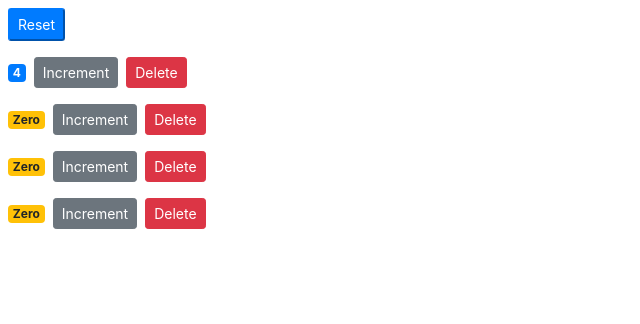
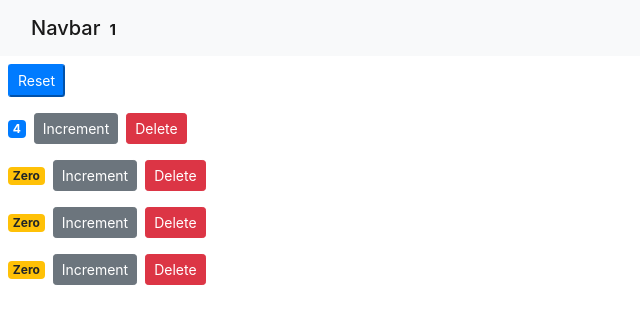
Before and after one commit to jpitman1010/counter2, a React (Create React App) app: page / in a window 1280 px wide. Shown: the top 324 px of the page, without its empty margins (0-640 px from the left). Built offline with nearby package versions, Linux system fonts and the light colour scheme.

Commit message:
lifting State to App to allow props to pass to multiple parent components

```diff
--- a/src/App.js
+++ b/src/App.js
@@ -1,25 +1,54 @@
-import logo from './logo.svg';
+import React, { Component } from 'react';
 import './App.css';
+import NavBar from './components/navbar';
+import Counters from './components/counters';
 
-function App() {
+class App extends Component {
+  state = {
+    counters: [
+    { id: 1, value: 4},
+    { id: 2, value: 0},
+    { id: 3, value: 0},
+    { id: 4, value: 0}
+    ]
+  };
+
+ handleDelete = counterId => {
+    const counters = this.state.counters.filter(c => c.id !== counterId);
+    this.setState({ counters });
+    console.log('event handler called', counters);
+ };
+
+ handleIncrement = counter => {
+    const counters = [...this.state.counters];
+    const index = counters.indexOf(counter);
+    counters[index] = {...counter};
+    counters[index].value++;
+    this.setState({ counters });
+  };
+
+  handleReset = () => {
+      const counters = this.state.counters.map(c => {
+          c.value = 0;
+          return c;
+      });
+      this.setState({ counters });
+  };
+  render() {
   return (
-    <div className="App">
-      <header className="App-header">
-        <img src={logo} className="App-logo" alt="logo" />
-        <p>
-          Edit <code>src/App.js</code> and save to reload.
-        </p>
-        <a
-          className="App-link"
-          href="https://reactjs.org"
-          target="_blank"
-          rel="noopener noreferrer"
-        >
-          Learn React
-        </a>
-      </header>
-    </div>
-  );
+    <React.Fragment>
+      <NavBar totalCounters={this.state.counters.filter(c => c.value > 0).length} />
+      <main classNme="container">
+        <Counters
+          counters={this.state.counters}
+          onReset={this.handleReset}
+          onIncrement={this.handleIncrement}
+          onDelete={this.handleDelete}
+        />
+      </main>
+   </React.Fragment>
+    );
+  }
 }
 
 export default App;
--- a/src/components/counters.jsx
+++ b/src/components/counters.jsx
@@ -2,48 +2,19 @@
 import Counter from './counter';
 
 class Counters extends Component {
-    state = {
-        counters: [
-        { id: 1, value: 4},
-        { id: 2, value: 0},
-        { id: 3, value: 0},
-        { id: 4, value: 0}
-        ]
-     };
 
-     handleDelete = counterId => {
-        const counters = this.state.counters.filter(c => c.id !== counterId);
-        this.setState({ counters });
-        console.log('event handler called', counters);
-     };
-
-     handleIncrement = counter => {
-        const counters = [...this.state.counters];
-        const index = counters.indexOf(counter);
-        counters[index] = {...counter};
-        counters[index].value++;
-        this.setState({ counters });
-    }
-
-    handleReset = () => {
-        const counters = this.state.counters.map(c => {
-            c.value = 0;
-            return c;
-        });
-        this.setState({ counters });
-    }
 
     render() {
 
         return (
             <div>
-                <button onClick={this.handleReset} className="btn-primary btn-sm m-2">Reset</button>
-                { this.state.counters.map(counter => (
+                <button onClick={this.props.onReset} className="btn-primary btn-sm m-2">Reset</button>
+                { this.props.counters.map(counter => (
                     <Counter
                     key={counter.id}
                     value={counter.value}
-                    onDelete={this.handleDelete}
-                    onIncrement={this.handleIncrement}
+                    onDelete={this.props.onDelete}
+                    onIncrement={this.props.onIncrement}
                     counter={counter}
                  />
                 ))}
--- /dev/null
+++ b/src/components/navbar.jsx
@@ -0,0 +1,20 @@
+import React, { Component } from 'react';
+
+class NavBar extends Component {
+    render() {
+        return (
+<nav className="navbar navbar-light bg-light">
+  <div className="container-fluid">
+    <span className="navbar-brand mb-0 h1">Navbar
+        <span className="badge badge-pill badge secondary">
+            {this.props.totalCounters}
+        </span>
+    </span>
+  </div>
+</nav>
+
+          );
+    }
+}
+
+export default NavBar;
--- a/src/index.js
+++ b/src/index.js
@@ -1,16 +1,14 @@
 import React from 'react';
 import ReactDOM from 'react-dom';
 import './index.css';
-// import App from './App';
+import App from './App';
 import reportWebVitals from './reportWebVitals';
 import 'bootstrap/dist/css/bootstrap.css';
-import Counters from './components/counters';
 
 
 ReactDOM.render(
   <React.StrictMode>
-    <Counters />
-
+    <App />
   </React.StrictMode>,
   document.getElementById('root')
 );
```
